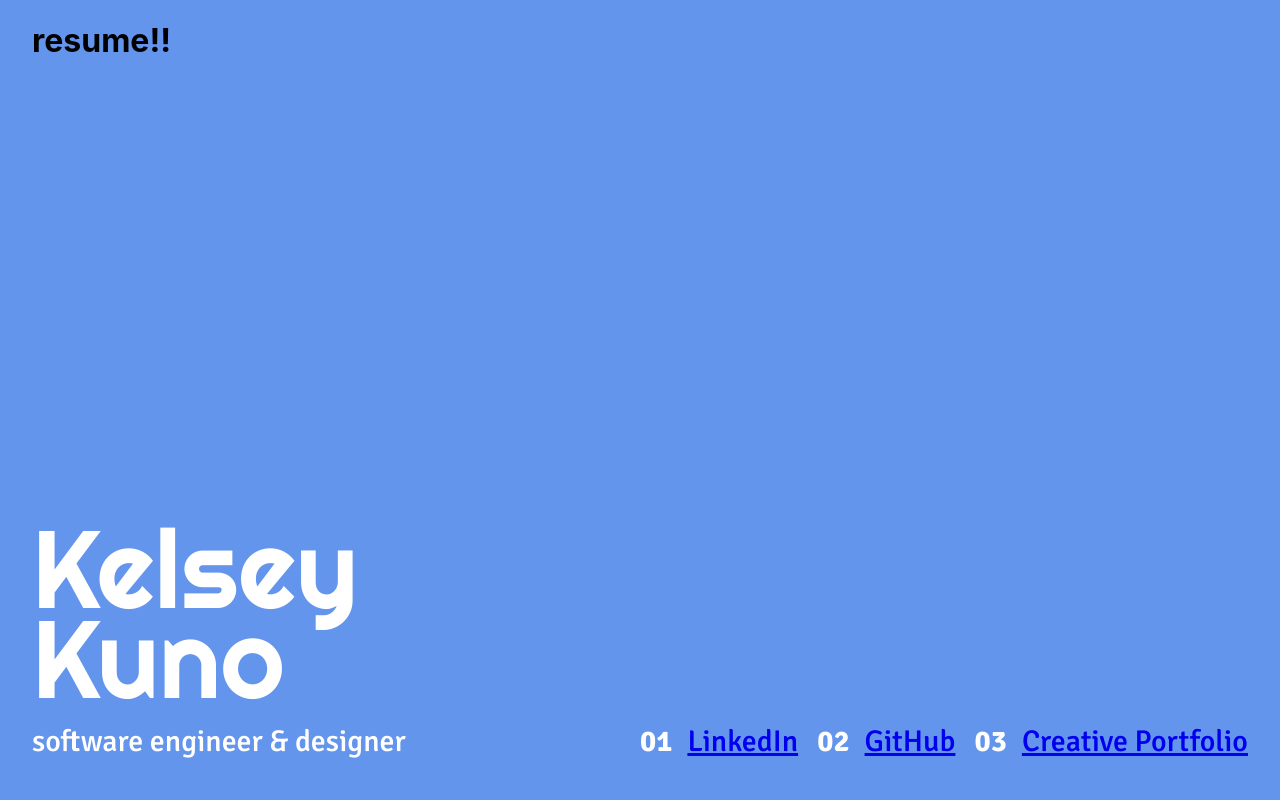
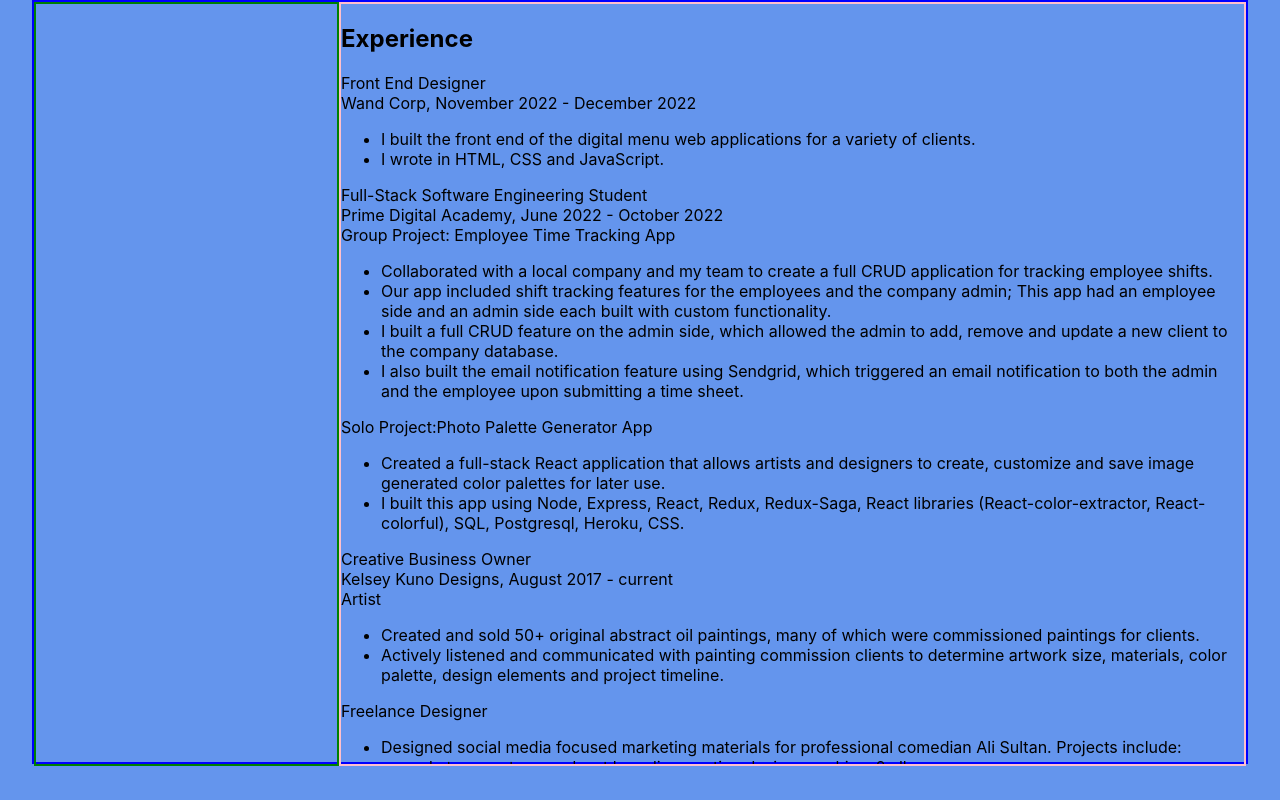
Before and after one commit to kelkuno/portfolio, a React (Create React App) app in the folder resume/: page /#/resume in a window 1280 px wide. Built offline with nearby package versions, Linux system fonts and the light colour scheme.

Commit message:
added resume content: experience & Education done.

```diff
--- a/resume/src/components/App/App.css
+++ b/resume/src/components/App/App.css
@@ -84,3 +84,26 @@
   gap: 5%;
   height: 100%;
 }
+
+
+/* Resume component styles */
+.resume-container {
+  border: solid 2px blue;
+  height: 100%;
+  display: flex;
+  flex-wrap: wrap;
+}
+.skills {
+  border: solid 2px green;
+  flex-basis: 200px;
+  flex-grow: 1;
+  flex-grow: 1;
+}
+.resume-content {
+  border: solid 2px pink;
+  flex-basis: 600px;
+  flex-grow: 3;
+  flex-shrink: 3;
+  height: 100%;
+  overflow:auto;
+}
--- a/resume/src/components/App/App.jsx
+++ b/resume/src/components/App/App.jsx
@@ -32,7 +32,7 @@
             path="/about">
             <About />
           </Route>
-          <Nav />
+          {/* <Nav /> */}
         </div>
       </Router>
 
--- a/resume/src/components/Resume/Resume.jsx
+++ b/resume/src/components/Resume/Resume.jsx
@@ -1,6 +1,6 @@
 import React from 'react';
 
-import {useHistory} from 'react-router-dom';
+import { useHistory } from 'react-router-dom';
 
 
 
@@ -9,14 +9,126 @@
 
     const history = useHistory();
 
-const routeHome = () => {
-    alert("You are headed to animals");
-    ///CHANGE LOCATION???
-    history.push('/about');
-  };
-    return(
-        <h1
-        onClick={routeHome}>resume!!</h1>
+    const routeHome = () => {
+        alert("You are headed to animals");
+        ///CHANGE LOCATION???
+        history.push('/about');
+    };
+    return (
+        <div className="resume-container">
+            <div className="skills">
+
+            </div>
+            <div className="resume-content">
+                <div className="content-blocks">
+                    <h2>Experience</h2>
+                    <div className="block">
+                        <div className="role">Front End Designer</div>
+                        <div>
+                            <span className="company">Wand Corp, </span>
+                            <span className="dates">November 2022 - December 2022</span>
+                        </div>
+                        <ul className="bullets">
+                            <li>I built the front end of the digital menu web applications for a variety of clients.</li>
+                            <li>I wrote in HTML, CSS and JavaScript.</li>
+                        </ul>
+                    </div>
+                    <div className="block">
+                        <div className="role">Full-Stack Software Engineering Student</div>
+                        <div>
+                            <span className="company">Prime Digital Academy, </span>
+                            <span className="dates">June 2022 - October 2022</span>
+                        </div>
+                        <div>Group Project: Employee Time Tracking App</div>
+                        <ul className="bullets">
+                            <li>Collaborated with a local company and my team to create a full CRUD application for tracking employee shifts.</li>
+                            <li>Our app included shift tracking features for the employees and the company admin; This app had an employee side and an admin side each built with custom functionality.</li>
+                            <li>I built a full CRUD feature on the admin side, which allowed the admin to add, remove and update a new client to the company database.</li>
+                            <li>I also built the email notification feature using Sendgrid, which triggered an email notification to both the admin and the employee upon submitting a time sheet.</li>
+                        </ul>
+                        <div>Solo Project:Photo Palette Generator App</div>
+                        <ul className="bullets">
+                            <li>Created a full-stack React application that allows artists and designers to create, customize and save image generated color palettes for later use.</li>
+                            <li>I built this app using Node, Express, React, Redux, Redux-Saga, React libraries (React-color-extractor, React-colorful), SQL, Postgresql, Heroku, CSS.</li>
+                        </ul>
+                    </div>
+                    <div className="block">
+                        <div className="role">Creative Business Owner</div>
+                        <div>
+                            <span className="company">Kelsey Kuno Designs, </span>
+                            <span className="dates">August 2017 - current</span>
+                        </div>
+                        <div>Artist</div>
+                        <ul className="bullets">
+                            <li>Created and sold 50+ original abstract oil paintings, many of which were commissioned paintings for clients.</li>
+                            <li>Actively listened and communicated with painting commission clients to determine artwork size, materials, color palette, design elements and project timeline.</li>
+                        </ul>
+                        <div>Freelance Designer</div>
+                        <ul className="bullets">
+                            <li>Designed social media focused marketing materials for professional comedian Ali Sultan. Projects include: comedy tour posters; podcast branding; motion design graphics; 2 album covers</li>
+                        </ul>
+                    </div>
+                    <div className="block">
+                        <div className="role">Gift Packer, Shift Lead</div>
+                        <div>
+                            <span className="company">Minny & Paul, </span>
+                            <span className="dates">August 2020 - June 2022</span>
+                        </div>
+                        <ul className="bullets">
+                            <li>Responsible for packing and shipping custom gift boxes for corporate clients, ensuring each box met company quality standards.</li>
+                        </ul>
+                    </div>
+                    <div className="block">
+                        <div className="role">Executive Office & Administrative Specialist</div>
+                        <div>
+                            <span className="company">University of Minnesota, Department of Gastroenterology, </span>
+                            <span className="dates">October 2016 - September 2018</span>
+                        </div>
+                        <ul className="bullets">
+                            <li>Managed 10 physicians academic calendars, coordinated a cross-departmental weekly liver tumor conference and attended to the overall GI Division’s administrative needs.</li>
+                        </ul>
+                    </div>
+                    <div className="block">
+                        <div className="role">Editorial Staff Writer</div>
+                        <div>
+                            <span className="company">Tiger Oak Media, </span>
+                            <span className="dates">August 2015 - October 2016</span>
+                        </div>
+                        <ul className="bullets">
+                            <li>Authored 5-7 feature and department length stories per month for 5 local community lifestyle magazines. (White Bear Lake Magazine, St. Louis Park Magazine, Southwest Metro Magazine, Plymouth Magazine, Maple Grove Magazine).</li>
+                            <li>Coordinated and conducted story interviews, adhered to company style guide, met all editorial deadlines, integrated editors’ feedback.</li>
+                        </ul>
+                    </div>
+                </div>
+                <div className="content-blocks">
+                    <h2>Education</h2>
+                    <div className="block">
+                        <div className="">Prime Digital Academy</div>
+                        <div className="">Full Stack Software Engineering Certificate </div>
+                        <div className="">Graduated October 2022</div>
+                        <p>Training included: Training Included: Accelerated full stack software engineering training program teaching relevant web development technologies.Training also included public speaking and presentation practice, professional skill development, solo project development, real-world client work.</p>
+                    </div>
+                    <div className="block">
+                        <div className="">Minneapolis College of Art & Design</div>
+                        <div className="">Masters of Graphic Arts and Web Design </div>
+                        <div className="">Graduated December 2020</div>
+                        <p>Training included: Training Included: design principles, motion design, web design, typography, user experience, graphic design and web development.</p>
+                    </div>
+                    <div className="block">
+                        <div className="">University of Minnesota</div>
+                        <div className="">Bachelor of Arts in English Literature; Studio Art </div>
+                        <div className="">Graduated December 2012</div>
+                    </div>
+
+
+
+
+
+                </div>
+
+            </div>
+
+        </div>
 
     );
 }
```
